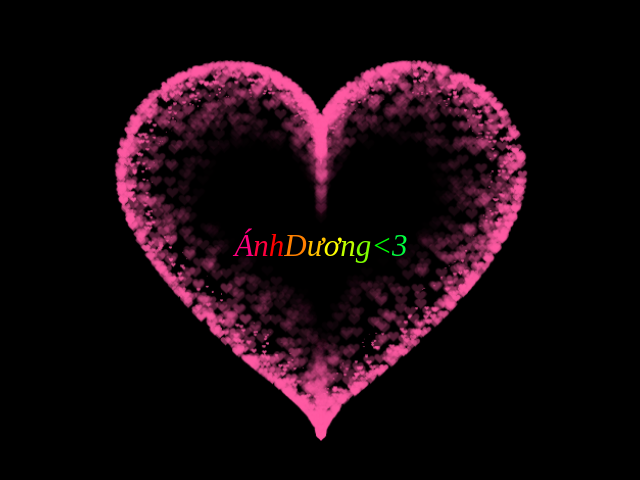
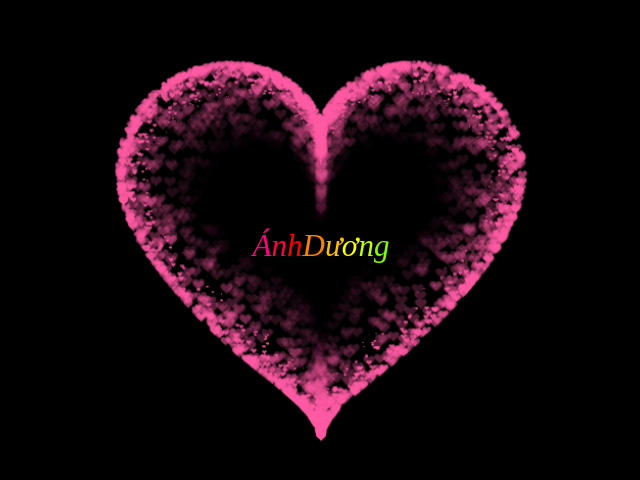
Before and after one commit to luanmirofpt/Drawing-Heart-Effect, a plain HTML site: page index.html in a window 1280 px wide. Shown: the part 152-632 px from the top of the page, without its empty margins (319-959 px from the left). Drawn offline with Linux system fonts and the light colour scheme.

Commit message:
Update index.html

```diff
--- a/index.html
+++ b/index.html
@@ -420,7 +420,7 @@
     var farbsatz = 1;
     function farbtauscher() { farben = farbbibliothek[farbsatz]; while (farben.length < text.length) { farben = farben.concat(farben) } farbsatz = Math.floor(Math.random() * (farbbibliothek.length - 0.0001)) }
     setInterval("farbtauscher()", 7200000);
-    text = "Ánh Dương <3";
+    text = "Ánh Dương";
     string2array(text);
     document.write("<div class='center-text' style='background-color:rgb(0, 0, 0);width: 100%;color: rgb(225, 12, 168);height:100%;font-size: 31px;font-style: italic;display: flex;align-items: center;justify-content: center;margin-bottom: 5px;text-align: center;'>");
     divserzeugen();
```
